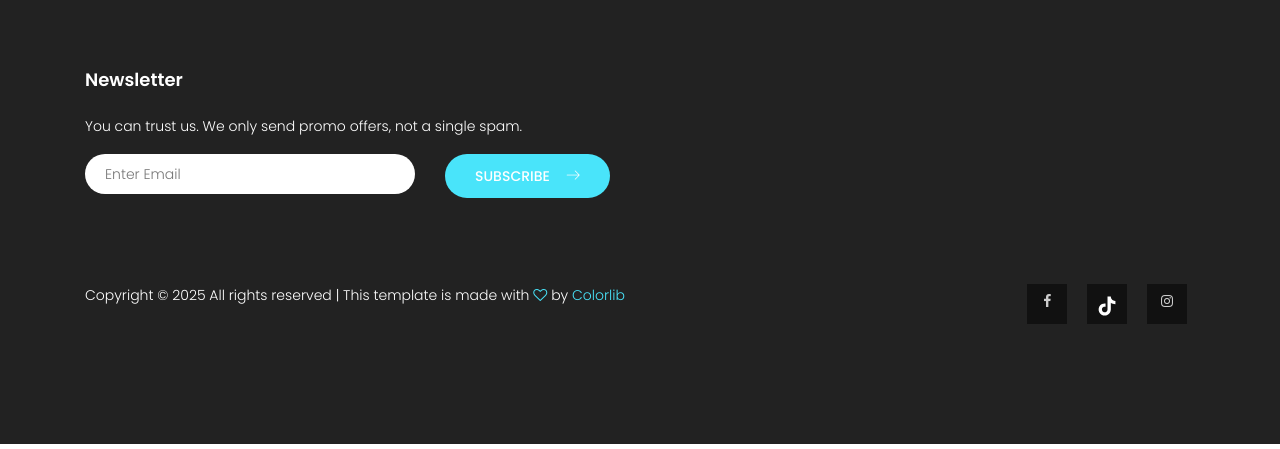
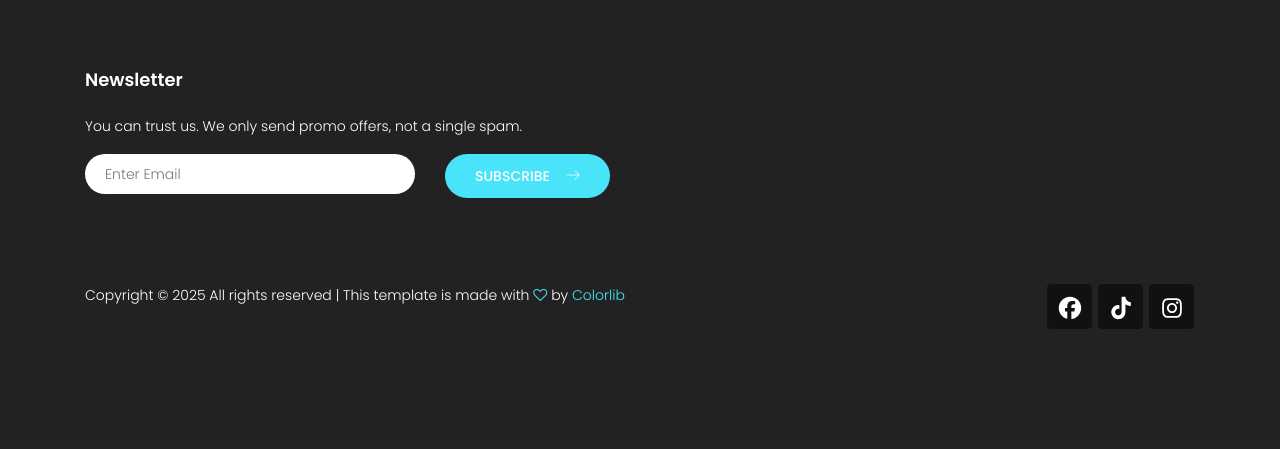
Before and after one commit to Marcang0802/smuuth, a PHP site: page / in a window 1280 px wide. Shown: the part 4700-5149 px from the top of the page. Run offline with PHP 8.4, Linux system fonts and the light colour scheme; some libraries are stand-ins or nearby versions.

Commit message:
logos done

```diff
--- a/homePage/css/main.css
+++ b/homePage/css/main.css
@@ -3286,12 +3286,12 @@ body.mobile-nav-active #mobile-nav-toggle {
 
 .footer-social a {
   background: #111111;
-  width: 20px;
-  width: 40px;
+  width: 45px;
   /* display: inline-table; */
-  height: 40px;
+  height: 45px;
   display: inline-block;
-  margin: 0 8px;
+  margin: 0 1px;
+  border-radius: 10%;
   text-decoration: none;
   text-align: center;
   padding-top: 10px;
@@ -3307,23 +3307,22 @@ body.mobile-nav-active #mobile-nav-toggle {
   opacity: 0.8;
 }
 
-.footer-social a:hover i {
-  color: #fff;
-}
-
-.footer-social .tiktokLogo {
+/* .footer-social a:hover i {
+  color: #fff;
+} */
+
+.footer-social .socialLogo {
   filter: brightness(0) invert(1);
 }
 
-.footer-social a:hover .tiktokLogo {
-  color: #fff;
-}
-
-.footer-social i,
-.footer-social .tiktokLogo {
+.footer-social a:hover .socialLogo {
+  color: #fff;
+}
+
+.footer-social .socialLogo {
   color: #cccccc;
-  width: 24px;
-  height: 24px;
+  width: 28px;
+  height: 28px;
   vertical-align: middle;
   object-fit: contain;
   -webkit-transition: all 0.3s ease 0s;
--- a/homePage/index.html
+++ b/homePage/index.html
@@ -885,17 +885,18 @@
 		</div>
 
 		<div class="row footer-bottom d-flex justify-content-between">
-			<p class="col-lg-8 col-sm-12 footer-text m-0 text-white">
+			<p class="col-lg-8 col-sm-6 footer-text m-0 text-white">
 				Copyright &copy;
 				<script>document.write(new Date().getFullYear());</script> All rights reserved | This template is
 				made with <i class="fa fa-heart-o" aria-hidden="true"></i> by <a href="https://colorlib.com"
 					target="_blank">Colorlib</a>
 			</p>
-			<div class="col-lg-4 col-sm-12 footer-social">
-				<a href="#"><i class="fa fa-facebook"></i></a>
-				<a href="#"><img src="img/tiktok logo.png.svg" alt="tiktok logo" class="tiktokLogo"></a>
-				<a href="https://www.instagram.com/smuuthevents?igsh=ZTJ2OWs2MHB2OW94&utm_source=qr"><i
-						class="fa fa-instagram"></i></a>
+			<div class="col-lg-4 col-sm-6 footer-social">
+				<a href="#"><img src="img/facebook logo.svg" alt="facebook logo" class="socialLogo"></a>
+				<a href="#"><img src="img/tiktok logo.png.svg" alt="tiktok logo" class="socialLogo"></a>
+				<a href="https://www.instagram.com/smuuthevents?igsh=ZTJ2OWs2MHB2OW94&utm_source=qr">
+					<img src="img/instagram logo.svg" alt="instagram logo" class="socialLogo">
+				</a>
 			</div>
 		</div>
 	</div>
```
